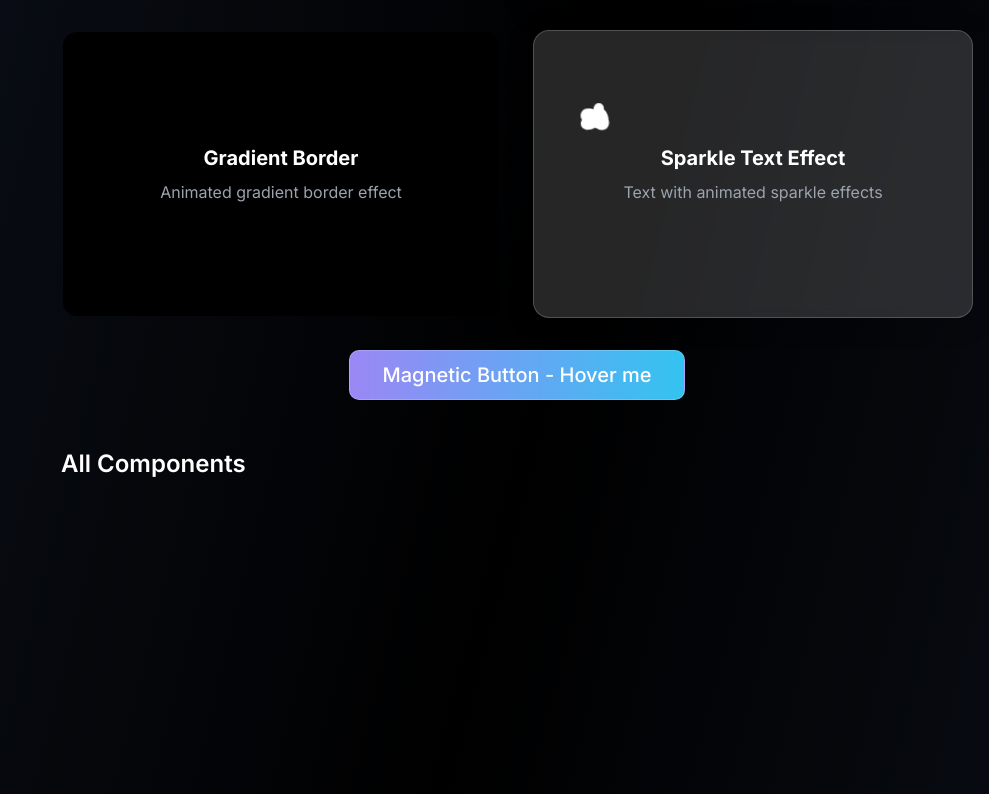
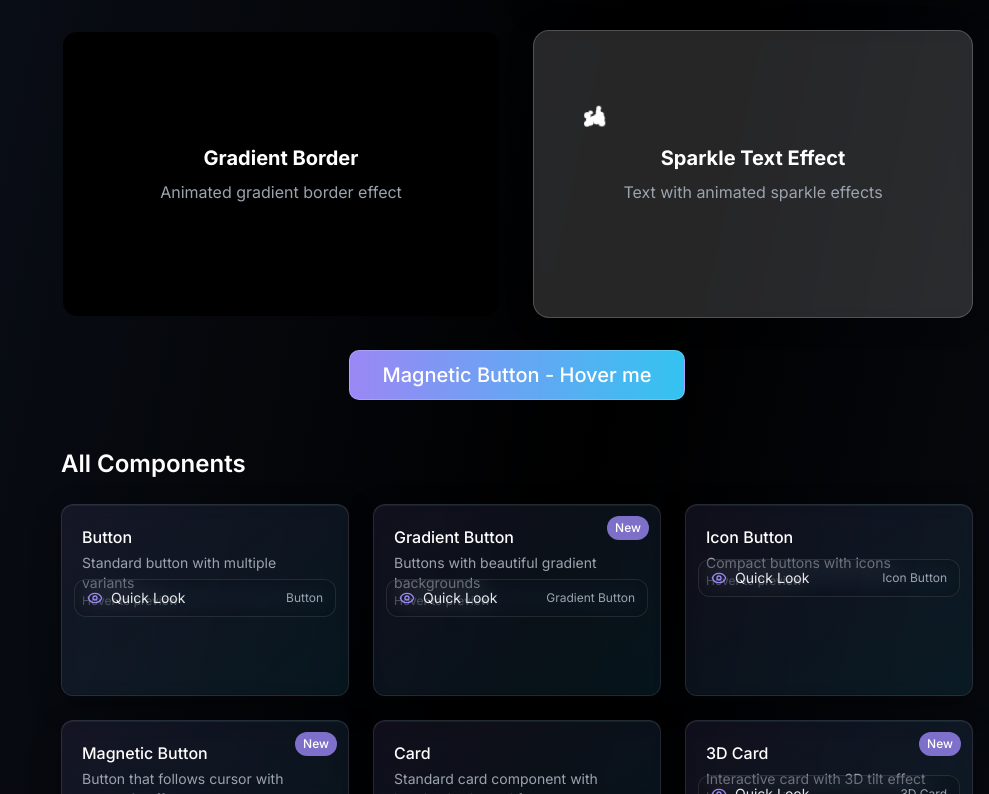
Before and after one commit to zakir19/Ui-Infinity, a React (Vite) app: page /components in a window 1280 px wide. Shown: the part 1388-2182 px from the top of the page, without its empty margins (291-1280 px from the left). Built offline with nearby package versions, Linux system fonts and the light colour scheme.

Commit message:
Implement interactive components page
Approve and implement the interactive components page design, including grid assembly animation, multi-state preview cards, shared layout transitions, and animated filtering.

```diff
--- /dev/null
+++ b/src/components/PreviewCard.tsx
@@ -0,0 +1,77 @@
+import React from "react";
+import { motion } from "framer-motion";
+import TiltCard from "@/components/ui/tilt-card";
+import { Eye } from "lucide-react";
+import { cn } from "@/lib/utils";
+
+interface PreviewCardProps {
+  name: string;
+  description: string;
+  isNew?: boolean;
+  className?: string;
+  onClick?: () => void;
+}
+
+const overlayVariants = {
+  initial: { opacity: 0, y: 8, filter: "blur(6px)" },
+  hover: { opacity: 1, y: 0, filter: "blur(0px)", transition: { type: "spring", stiffness: 320, damping: 22 } },
+};
+
+const PreviewCard: React.FC<PreviewCardProps> = ({ name, description, isNew, className, onClick }) => {
+  return (
+    <motion.div className={cn("relative group h-full", className)} initial={false}>
+      {isNew && (
+        <div className="absolute z-10 top-3 right-3 bg-neon-purple/80 py-1 px-2 rounded-full text-xs font-medium">
+          New
+        </div>
+      )}
+
+      <TiltCard className="h-48 bg-gradient-to-br from-neon-purple/10 to-neon-cyan/10 border border-white/10 rounded-xl overflow-hidden">
+        <div className="relative h-full w-full p-5">
+          {/* Default content */}
+          <div className="flex h-full flex-col justify-between">
+            <div>
+              <h3 className="text-white font-medium mb-1">{name}</h3>
+              <p className="text-gray-400 text-sm line-clamp-2">{description}</p>
+            </div>
+            <div className="text-xs text-gray-500">Hover to preview</div>
+          </div>
+
+          {/* Micro-demo shimmer on hover */}
+          <motion.div
+            aria-hidden
+            className="pointer-events-none absolute inset-0 rounded-xl bg-gradient-to-r from-transparent via-white/10 to-transparent opacity-0 group-hover:opacity-100"
+            animate={{ backgroundPosition: ["0% 50%", "100% 50%"] }}
+            transition={{ duration: 1.8, repeat: Infinity, ease: "linear" }}
+            style={{ backgroundSize: "200% 100%" }}
+          />
+
+          {/* Quick Look overlay */}
+          <motion.div
+            variants={overlayVariants}
+            initial="initial"
+            whileHover="hover"
+            className="pointer-events-none absolute inset-x-3 bottom-3 flex items-center justify-between rounded-lg bg-black/30 px-3 py-2 backdrop-blur-md border border-white/10"
+          >
+            <div className="flex items-center gap-2">
+              <Eye className="h-4 w-4 text-neon-purple" />
+              <span className="text-sm text-white/90">Quick Look</span>
+            </div>
+            <span className="text-xs text-gray-400">{name}</span>
+          </motion.div>
+
+          {/* Click overlay */}
+          {onClick && (
+            <button
+              onClick={onClick}
+              className="absolute inset-0 z-10"
+              aria-label={`Open ${name}`}
+            />
+          )}
+        </div>
+      </TiltCard>
+    </motion.div>
+  );
+};
+
+export default PreviewCard;
--- a/src/pages/Components.tsx
+++ b/src/pages/Components.tsx
@@ -1,5 +1,5 @@
 
-import React, { useState } from 'react';
+import React, { useState, useEffect } from 'react';
 import { useNavigate } from 'react-router-dom';
 import Footer from '@/components/Footer';
 import { Search } from 'lucide-react';
@@ -10,12 +10,19 @@ import { Magnetic } from '@/components/ui/magnetic';
 import { Sparkles } from '@/components/ui/sparkles';
 import { GradientBorder } from '@/components/ui/gradient-border';
 import { Button } from '@/components/ui/button';
-import { motion } from 'framer-motion';
+import PreviewCard from '@/components/PreviewCard';
+import { motion, AnimatePresence, LayoutGroup, MotionConfig } from 'framer-motion';
 
 const Components = () => {
   const navigate = useNavigate();
   const [searchQuery, setSearchQuery] = useState('');
   const [activeCategory, setActiveCategory] = useState('All');
+
+  useEffect(() => {
+    document.title = 'Components | [Your Agency Name Here]';
+    const meta = document.querySelector('meta[name="description"]') as HTMLMetaElement | null;
+    if (meta) meta.content = 'Interactive UI components with motion: buttons, cards, effects and more.';
+  }, []);
 
   // Component categories - Added new categories from ui.aceternity.com
   const categories = [
@@ -38,6 +45,23 @@ const Components = () => {
     'Sliders',
     '3D Effects'
   ];
+
+  // Motion variants for grid assembly and filtering
+  const containerVariants = { hidden: {}, show: { transition: { staggerChildren: 0.06, delayChildren: 0.1 } } };
+  const getItemVariants = (i: number) => {
+    const dir = i % 4;
+    const from = {
+      x: dir === 0 ? -80 : dir === 1 ? 80 : 0,
+      y: dir === 2 ? -80 : dir === 3 ? 80 : 0,
+      rotate: dir === 0 ? -6 : dir === 1 ? 6 : dir === 2 ? -4 : 4,
+      opacity: 0,
+    };
+    return {
+      hidden: from,
+      show: { x: 0, y: 0, rotate: 0, opacity: 1, transition: { type: "spring", stiffness: 340, damping: 24 } },
+      exit: { opacity: 0, scale: 0.92, filter: "blur(4px)", transition: { duration: 0.22 } },
+    };
+  };
 
   // Handle category click
   const handleCategoryClick = (category: string) => {
@@ -379,17 +403,35 @@ const Components = () => {
                   <h2 className="text-2xl font-semibold text-white mb-6">
                     {activeCategory === 'All' ? 'All Components' : activeCategory + ' Components'}
                   </h2>
-                  <div className="grid grid-cols-1 sm:grid-cols-2 lg:grid-cols-3 gap-6">
+                  <MotionConfig reducedMotion="user">
+                    <LayoutGroup id="components-grid">
+                      <Magnetic strength={40}>
+                        <motion.div
+                          className="grid grid-cols-1 sm:grid-cols-2 lg:grid-cols-3 gap-6"
+                          variants={containerVariants}
+                          initial="hidden"
+                          animate="show"
+                          layout
+                        >
+                          <AnimatePresence initial={false}>
                             {filteredComponents.map((component, index) => (
-                      <div key={index} className="animate-on-scroll opacity-0">
-                        <ComponentItem
+                              <motion.div
+                                key={`${component.name}-${index}`}
+                                variants={getItemVariants(index)}
+                                layout
+                              >
+                                <PreviewCard
                                   name={component.name}
                                   description={component.description}
                                   isNew={component.isNew}
                                 />
-                      </div>
+                              </motion.div>
                             ))}
-                  </div>
+                          </AnimatePresence>
+                        </motion.div>
+                      </Magnetic>
+                    </LayoutGroup>
+                  </MotionConfig>
                 </div>
               )}
 
```
Lines whose indentation alone changed are shown as unchanged.
